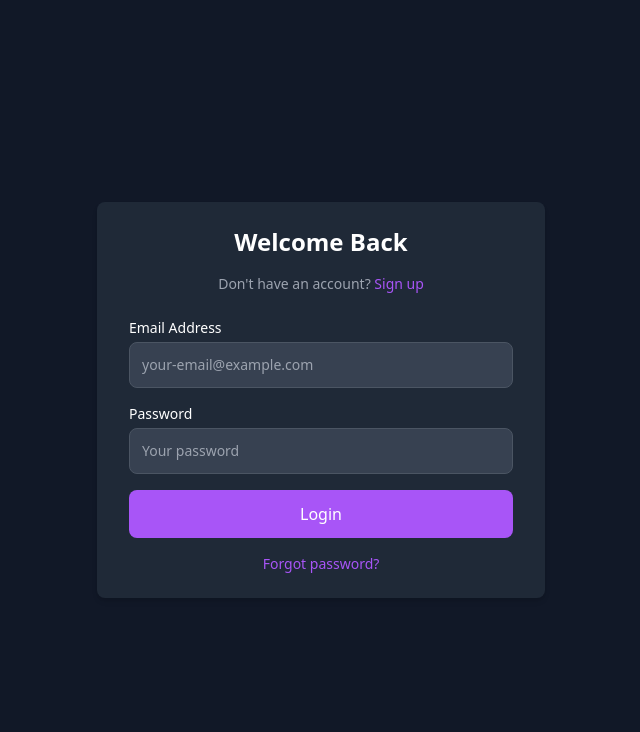
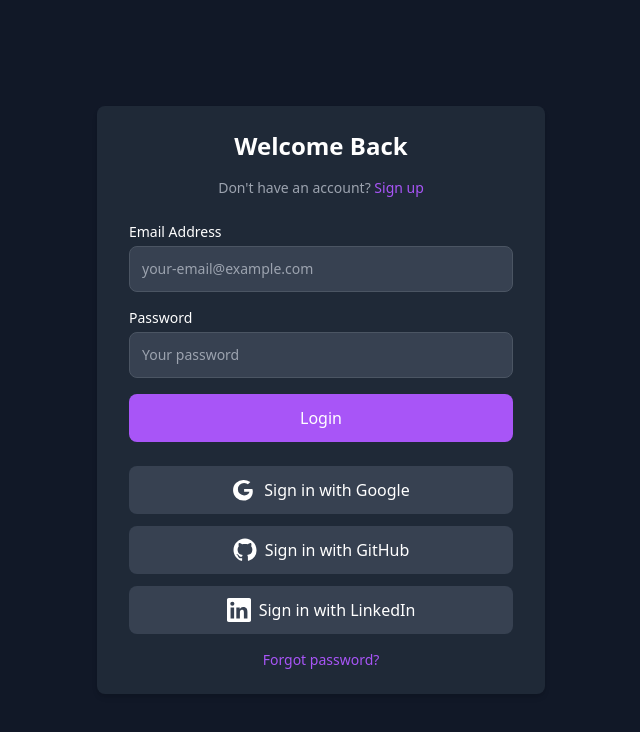
Before and after one commit to 1MuhireDavid/my-portfolio, a Next.js app: page /login in a window 1280 px wide. Shown: the top 732 px of the page, without its empty margins (319-959 px from the left). Built offline with nearby package versions, Linux system fonts and the light colour scheme.

Commit message:
add social signup

```diff
--- a/src/app/api/auth/[...nextauth]/route.ts
+++ b/src/app/api/auth/[...nextauth]/route.ts
@@ -1,2 +1,3 @@
 import { handlers } from "@/auth" // Referring to the auth.ts we just created
 export const { GET, POST } = handlers
+export const runtime = "edge"
--- /dev/null
+++ b/src/app/api/dashboard/page.tsx
@@ -0,0 +1,25 @@
+"use client";
+
+import { useSession } from "next-auth/react";
+import { useRouter } from "next/navigation";
+
+const Dashboard = () => {
+  const { data: session, status } = useSession();
+  const router = useRouter();
+
+  if (status === "loading") return <p>Loading...</p>;
+
+  if (!session) {
+    router.push("/login");
+    return null;
+  }
+
+  return (
+    <div>
+      <h1>Welcome, {session.user?.name || "User"}!</h1>
+      <p>Your email: {session.user?.email}</p>
+    </div>
+  );
+};
+
+export default Dashboard;
--- a/src/app/home/page.tsx
+++ b/src/app/home/page.tsx
@@ -1,9 +1,24 @@
-import Home from "../page";
+import About from "../components/About";
+import EmailSection from "../components/EmailSection";
+import Footer from "../components/Footer";
+import HeroSection from "../components/HeroSection";
+import Navbar from "../components/Navbar";
+import ProjectsSection from "../components/ProjectsSection";
 
-export default function pagr() {
+
+export default function page() {
   return (
     <div className="">
-        <Home />
+       <main className="flex min-h-screen flex-col bg-[#121212]">
+      <div className="container mt-24 mx-auto px-12 py-4">
+        <Navbar />
+        <HeroSection />
+        <About />
+        <ProjectsSection />
+        <EmailSection />
+      </div>
+      <Footer />
+    </main>
     </div>
   );
 }
--- a/src/app/layout.tsx
+++ b/src/app/layout.tsx
@@ -1,6 +1,7 @@
 import type { Metadata } from "next";
 import localFont from "next/font/local";
 import "./globals.css";
+import { SessionProvider } from "next-auth/react";
 
 const geistSans = localFont({
   src: "./fonts/GeistVF.woff",
@@ -14,21 +15,24 @@ const geistMono = localFont({
 });
 
 export const metadata: Metadata = {
-  title: "Portfolio",
-  description: "Generated by create next app",
+  title: "My Portfolio",
+  description: "Welcome to my portfolio. Explore my projects and get in touch!"
 };
 
 export default function RootLayout({
   children,
-}: Readonly<{
+  session,
+}: {
   children: React.ReactNode;
-}>) {
+  session: any;
+}){
   return (
     <html lang="en">
       <body
         className={`${geistSans.variable} ${geistMono.variable} antialiased`}
       >
-        {children}
+
+         <SessionProvider session={session}>{children}</SessionProvider>
       </body>
     </html>
   );
--- a/src/app/login/page.tsx
+++ b/src/app/login/page.tsx
@@ -1,5 +1,6 @@
 "use client";
 import Link from "next/link";
+import { signIn } from "next-auth/react";
 
 const LoginPage = () => {
   return (
@@ -12,6 +13,7 @@ const LoginPage = () => {
             <span className="text-purple-500 hover:underline">Sign up</span>
           </Link>
         </p>
+
         <form>
           {/* Email */}
           <div className="mb-4">
@@ -50,6 +52,54 @@ const LoginPage = () => {
           </button>
         </form>
 
+        {/* Social Login Buttons */}
+        <div className="mt-6 space-y-3">
+          <button
+            onClick={() => signIn("google", { callbackUrl: "/" })}
+            className="flex items-center justify-center bg-gray-700 hover:bg-gray-600 text-white font-medium py-3 rounded-lg w-full transition"
+          >
+            <svg
+              xmlns="http://www.w3.org/2000/svg"
+              fill="currentColor"
+              viewBox="0 0 24 24"
+              className="h-6 w-6 mr-2"
+            >
+              <path d="M21.35 11.1h-9.24v2.72h5.32c-.23 1.22-1.46 3.58-5.32 3.58a6.25 6.25 0 1 1 0-12.5c1.84 0 3.14.78 3.85 1.45l2.41-2.34C15.93 2.83 14.06 2 11.78 2a10.26 10.26 0 1 0 0 20.5c5.44 0 9.02-3.82 9.02-9.3a8.83 8.83 0 0 0-.45-2.1z" />
+            </svg>
+            Sign in with Google
+          </button>
+
+          <button
+            onClick={() => signIn("github", { callbackUrl: "/" })}
+            className="flex items-center justify-center bg-gray-700 hover:bg-gray-600 text-white font-medium py-3 rounded-lg w-full transition"
+          >
+            <svg
+              xmlns="http://www.w3.org/2000/svg"
+              fill="currentColor"
+              viewBox="0 0 24 24"
+              className="h-6 w-6 mr-2"
+            >
+              <path d="M12 .5C5.73.5.5 5.73.5 12c0 5.07 3.29 9.36 7.86 10.86.57.1.78-.25.78-.55v-2.08c-3.2.7-3.87-1.53-3.87-1.53-.52-1.32-1.27-1.67-1.27-1.67-1.03-.7.08-.68.08-.68 1.14.08 1.74 1.17 1.74 1.17 1.01 1.73 2.63 1.23 3.28.94.1-.73.4-1.23.72-1.51-2.55-.3-5.22-1.28-5.22-5.68 0-1.26.45-2.3 1.18-3.11-.12-.29-.52-1.48.11-3.08 0 0 .97-.31 3.18 1.19.92-.26 1.92-.39 2.91-.39s1.99.13 2.91.39c2.21-1.5 3.18-1.19 3.18-1.19.63 1.6.23 2.79.11 3.08.73.81 1.18 1.85 1.18 3.11 0 4.41-2.68 5.37-5.23 5.67.41.36.77 1.07.77 2.15v3.18c0 .3.21.65.79.55A10.5 10.5 0 0 0 23.5 12c0-6.27-5.23-11.5-11.5-11.5z" />
+            </svg>
+            Sign in with GitHub
+          </button>
+
+          <button
+            onClick={() => signIn("linkedin", { callbackUrl: "/" })}
+            className="flex items-center justify-center bg-gray-700 hover:bg-gray-600 text-white font-medium py-3 rounded-lg w-full transition"
+          >
+            <svg
+              xmlns="http://www.w3.org/2000/svg"
+              fill="currentColor"
+              viewBox="0 0 24 24"
+              className="h-6 w-6 mr-2"
+            >
+              <path d="M22.23 0H1.77C.79 0 0 .77 0 1.72v20.55C0 23.22.79 24 1.77 24h20.46c.98 0 1.77-.78 1.77-1.73V1.72C24 .77 23.21 0 22.23 0zM7.12 20.41H3.56V9.41h3.56v11zm-1.78-12.63a2.07 2.07 0 1 1 .001-4.14 2.07 2.07 0 0 1-.001 4.14zm15.11 12.63h-3.56v-5.63c0-1.34-.03-3.05-1.86-3.05-1.86 0-2.14 1.45-2.14 2.95v5.73h-3.56V9.41h3.41v1.5h.05a3.74 3.74 0 0 1 3.37-1.85c3.6 0 4.27 2.37 4.27 5.44v6.91z" />
+            </svg>
+            Sign in with LinkedIn
+          </button>
+        </div>
+
         {/* Forgot Password */}
         <p className="text-center mt-4 text-sm text-gray-400">
           <Link href="/forgot-password">
--- a/src/app/page.tsx
+++ b/src/app/page.tsx
@@ -1,20 +1,8 @@
-import HeroSection from "./components/HeroSection";
-import Navbar from "./components/Navbar";
-import About from "./components/About";
-import ProjectsSection from "./components/ProjectsSection";
-import EmailSection from "./components/EmailSection";
-import Footer from "./components/Footer";
-export default function Home() {
+import Home from "@/app/home/page"
+export default function page() {
   return (
-    <main className="flex min-h-screen flex-col bg-[#121212]">
-      <div className="container mt-24 mx-auto px-12 py-4">
-        <Navbar />
-        <HeroSection />
-        <About />
-        <ProjectsSection />
-        <EmailSection />
-      </div>
-      <Footer />
-    </main>
+    <div className="">
+      <Home/>
+    </div>
   );
 }
--- a/src/app/register/page.tsx
+++ b/src/app/register/page.tsx
@@ -1,4 +1,5 @@
 "use client";
+import { signIn } from "next-auth/react";
 import Link from "next/link";
 
 const SignupPage = () => {
@@ -63,6 +64,29 @@ const SignupPage = () => {
             Sign Up
           </button>
         </form>
+
+        {/* Divider */}
+        <div className="my-6 flex items-center">
+          <hr className="flex-grow border-gray-600" />
+          <span className="mx-4 text-gray-400">OR</span>
+          <hr className="flex-grow border-gray-600" />
+        </div>
+
+        {/* GitHub OAuth Button */}
+        <button
+          onClick={() => signIn("github", { callbackUrl: "/api/dashboard" })}
+          className="flex items-center justify-center bg-gray-700 hover:bg-gray-600 text-white font-medium py-3 rounded-lg w-full transition"
+        >
+          <svg
+            xmlns="http://www.w3.org/2000/svg"
+            fill="currentColor"
+            viewBox="0 0 24 24"
+            className="h-6 w-6 mr-2"
+          >
+            <path d="M12 .5C5.73.5.5 5.73.5 12c0 5.07 3.29 9.36 7.86 10.86.57.1.78-.25.78-.55v-2.08c-3.2.7-3.87-1.53-3.87-1.53-.52-1.32-1.27-1.67-1.27-1.67-1.03-.7.08-.68.08-.68 1.14.08 1.74 1.17 1.74 1.17 1.01 1.73 2.63 1.23 3.28.94.1-.73.4-1.23.72-1.51-2.55-.3-5.22-1.28-5.22-5.68 0-1.26.45-2.3 1.18-3.11-.12-.29-.52-1.48.11-3.08 0 0 .97-.31 3.18 1.19.92-.26 1.92-.39 2.91-.39s1.99.13 2.91.39c2.21-1.5 3.18-1.19 3.18-1.19.63 1.6.23 2.79.11 3.08.73.81 1.18 1.85 1.18 3.11 0 4.41-2.68 5.37-5.23 5.67.41.36.77 1.07.77 2.15v3.18c0 .3.21.65.79.55A10.5 10.5 0 0 0 23.5 12c0-6.27-5.23-11.5-11.5-11.5z" />
+          </svg>
+          Sign Up with GitHub
+        </button>
       </div>
     </div>
   );
--- a/src/auth.ts
+++ b/src/auth.ts
@@ -1,5 +1,7 @@
 import NextAuth from "next-auth"
+import GitHub from "next-auth/providers/github"
+import GoogleProvider from "next-auth/providers/google";
 
 export const { handlers, signIn, signOut, auth } = NextAuth({
-  providers: [],
+  providers: [GitHub,GoogleProvider],
 })
```
